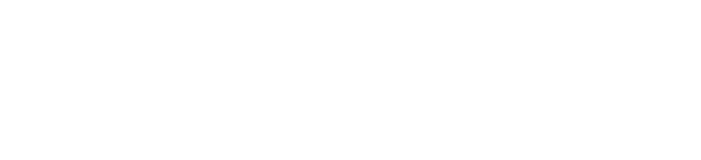
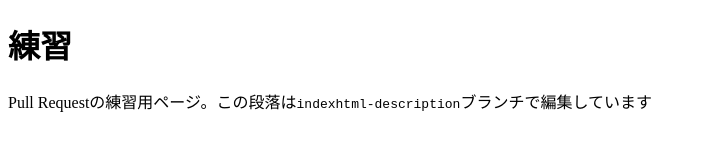
Before and after one commit to ProgrammingLab/pullrequest-practice, a plain HTML site: page index.html in a window 1280 px wide. Shown: the whole page, without its empty margins (0-701 px from the left). Drawn offline with Linux system fonts and the light colour scheme.

Commit message:
[Add] ページのタイトルと簡単な説明をbodyに追加

```diff
--- a/index.html
+++ b/index.html
@@ -9,7 +9,8 @@
 </head>
 
 <body>
-
+    <h1>練習</h1>
+    <p>Pull Requestの練習用ページ。この段落は<code>indexhtml-description</code>ブランチで編集しています</p>
 </body>
 
 </html>
```
Also changed, not shown: 1 other file.
